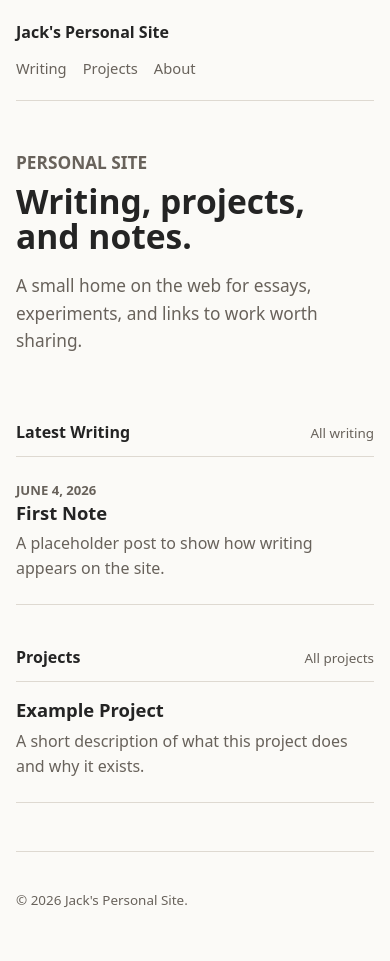
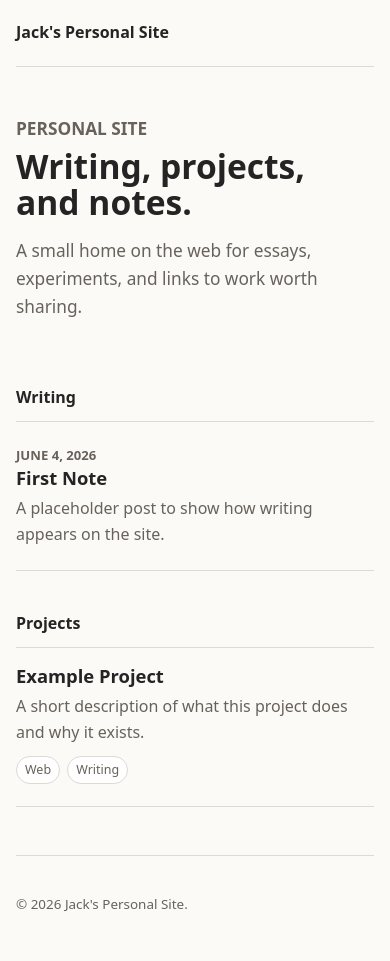
Before and after one commit to jackcml/personal-site, a Jekyll site: the page built from index.md, in a window 390 px wide. Built offline with Jekyll 4.4.1, drawn with Linux system fonts in a browser that asks for light colours.

Commit message:
feat: remove extra pages, move full lists to index

```diff
--- a/_config.yml
+++ b/_config.yml
@@ -5,10 +5,6 @@ baseurl: ""
 
 permalink: /writing/:title/
 
-collections:
-  projects:
-    output: false
-
 markdown: kramdown
 
 exclude:
--- a/_layouts/default.html
+++ b/_layouts/default.html
@@ -10,11 +10,6 @@
   <body>
     <header class="site-header">
       <a class="site-title" href="{{ '/' | relative_url }}">{{ site.title }}</a>
-      <nav class="site-nav" aria-label="Primary navigation">
-        <a href="{{ '/writing/' | relative_url }}">Writing</a>
-        <a href="{{ '/projects/' | relative_url }}">Projects</a>
-        <a href="{{ '/about/' | relative_url }}">About</a>
-      </nav>
     </header>
 
     <main class="site-main">
--- a/assets/css/site.css
+++ b/assets/css/site.css
@@ -56,23 +56,6 @@ a:hover {
   text-decoration: none;
 }
 
-.site-nav {
-  display: flex;
-  flex-wrap: wrap;
-  gap: 0.75rem 1rem;
-  justify-content: flex-end;
-  font-size: 0.92rem;
-}
-
-.site-nav a {
-  color: var(--muted);
-  text-decoration: none;
-}
-
-.site-nav a:hover {
-  color: var(--text);
-}
-
 .site-main {
   padding: 4rem 0;
 }
@@ -114,10 +97,6 @@ a:hover {
 }
 
 .section-heading {
-  display: flex;
-  align-items: baseline;
-  justify-content: space-between;
-  gap: 1rem;
   margin-bottom: 1rem;
   border-bottom: 1px solid var(--line);
 }
@@ -127,41 +106,28 @@ a:hover {
   font-size: 1rem;
 }
 
-.section-heading a {
-  color: var(--muted);
-  font-size: 0.84rem;
-  text-decoration: none;
-}
-
-.list,
-.project-list {
+.list {
   display: grid;
   gap: 1.4rem;
 }
 
-.list-item,
-.project {
+.list-item {
   padding-bottom: 1.4rem;
   border-bottom: 1px solid var(--line);
 }
 
-.list-item h2,
-.list-item h3,
-.project h2 {
+.list-item h3 {
   margin: 0;
   font-size: 1.15rem;
   line-height: 1.3;
 }
 
-.list-item h2 a,
-.list-item h3 a,
-.project h2 a {
+.list-item h3 a {
   color: var(--text);
   text-decoration: none;
 }
 
-.list-item p,
-.project p {
+.list-item p {
   margin: 0.4rem 0 0;
   color: var(--muted);
 }
@@ -185,13 +151,6 @@ a:hover {
   height: auto;
 }
 
-.project {
-  display: grid;
-  grid-template-columns: minmax(0, 1fr) auto;
-  gap: 1.5rem;
-  align-items: start;
-}
-
 .tags {
   display: flex;
   flex-wrap: wrap;
@@ -201,6 +160,11 @@ a:hover {
   padding: 0;
   margin: 0;
   list-style: none;
+}
+
+.inline-tags {
+  justify-content: flex-start;
+  margin-top: 0.7rem;
 }
 
 .tags li {
@@ -225,14 +189,8 @@ a:hover {
   }
 
   .site-header,
-  .section-grid,
-  .project {
+  .section-grid {
     display: block;
-  }
-
-  .site-nav {
-    justify-content: flex-start;
-    margin-top: 0.7rem;
   }
 
   .site-main {
@@ -247,8 +205,4 @@ a:hover {
     margin-top: 2.5rem;
   }
 
-  .tags {
-    justify-content: flex-start;
-    margin-top: 0.75rem;
-  }
 }
--- a/index.md
+++ b/index.md
@@ -14,12 +14,11 @@ title: Home
 <section class="section-grid" aria-label="Recent writing and projects">
   <div>
     <div class="section-heading">
-      <h2>Latest Writing</h2>
-      <a href="{{ '/writing/' | relative_url }}">All writing</a>
+      <h2>Writing</h2>
     </div>
 
     <div class="list">
-      {% for post in site.posts limit: 3 %}
+      {% for post in site.posts %}
         <article class="list-item">
           <p class="meta">{{ post.date | date: "%B %-d, %Y" }}</p>
           <h3><a href="{{ post.url | relative_url }}">{{ post.title }}</a></h3>
@@ -34,14 +33,20 @@ title: Home
   <div>
     <div class="section-heading">
       <h2>Projects</h2>
-      <a href="{{ '/projects/' | relative_url }}">All projects</a>
     </div>
 
     <div class="list">
-      {% for project in site.data.projects limit: 3 %}
+      {% for project in site.data.projects %}
         <article class="list-item">
           <h3><a href="{{ project.url }}">{{ project.name }}</a></h3>
           <p>{{ project.description }}</p>
+          {% if project.tags %}
+            <ul class="tags inline-tags" aria-label="{{ project.name }} tags">
+              {% for tag in project.tags %}
+                <li>{{ tag }}</li>
+              {% endfor %}
+            </ul>
+          {% endif %}
         </article>
       {% endfor %}
     </div>
```
Also changed, not shown: _layouts/page.html (deleted, +0 -16 lines), about.md (deleted, +0 -11 lines), projects.md (deleted, +0 -25 lines), writing.md (deleted, +0 -18 lines), README.md.
